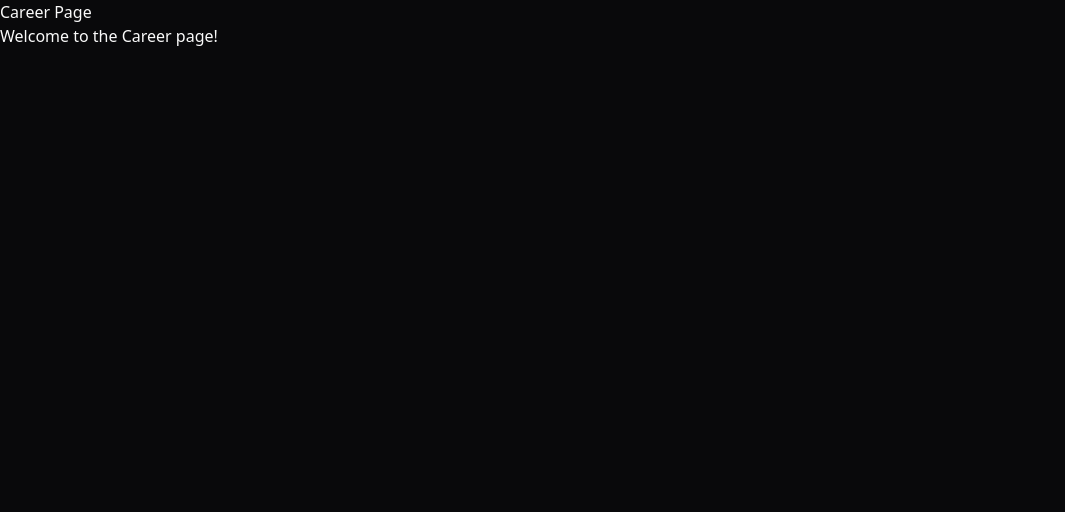
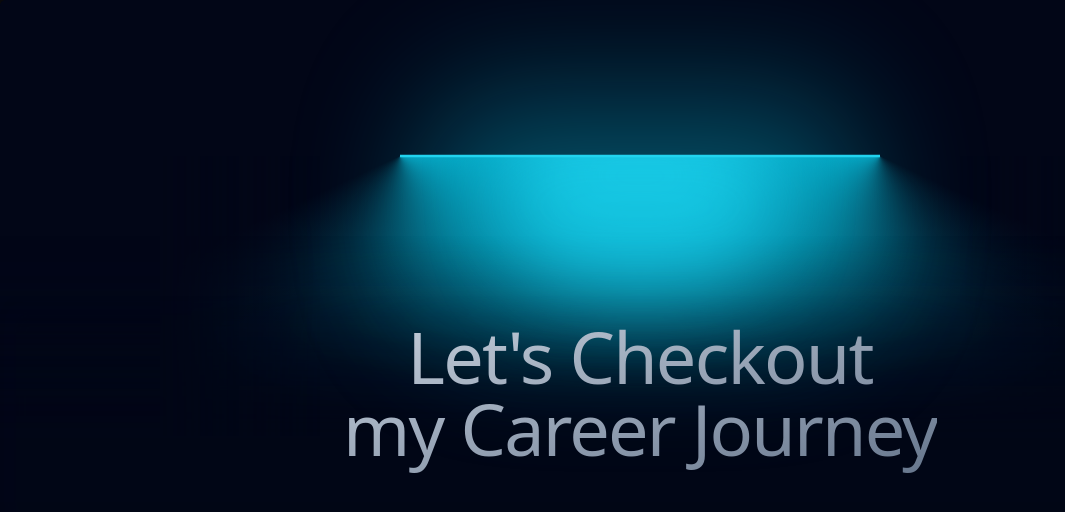
Before and after one commit to ravikr126/new-portfolio, a Next.js app: page /career in a window 1280 px wide. Shown: the top 512 px of the page, without its empty margins (0-1065 px from the left). Built offline with nearby package versions, Linux system fonts and the light colour scheme.

Commit message:
career page implement

```diff
--- a/app/career/page.tsx
+++ b/app/career/page.tsx
@@ -1,9 +1,23 @@
-// app/career/page.tsx
+"use client";
+import React from "react";
+import { motion } from "framer-motion";
+import { LampContainer } from "@/components/ui/Lamp";
+
 export default function CareerPage() {
-    return (
-        <div>
-            <h1>Career Page</h1>
-            <p>Welcome to the Career page!</p>
-        </div>
-    );
+  return (
+    <LampContainer>
+      <motion.h1
+        initial={{ opacity: 0.5, y: 100 }}
+        whileInView={{ opacity: 1, y: 0 }}
+        transition={{
+          delay: 0.3,
+          duration: 0.8,
+          ease: "easeInOut",
+        }}
+        className="mt-8 bg-gradient-to-br from-slate-300 to-slate-500 py-4 bg-clip-text text-center text-4xl font-medium tracking-tight text-transparent md:text-7xl"
+      >
+        Let's Checkout <br /> my Career Journey
+      </motion.h1>
+    </LampContainer>
+  );
 }
--- /dev/null
+++ b/components/ui/Lamp.tsx
@@ -0,0 +1,104 @@
+"use client";
+import React from "react";
+import { motion } from "framer-motion";
+import { cn } from "@/lib/utils";
+
+export function LampDemo() {
+  return (
+    <LampContainer>
+      <motion.h1
+        initial={{ opacity: 0.5, y: 100 }}
+        whileInView={{ opacity: 1, y: 0 }}
+        transition={{
+          delay: 0.3,
+          duration: 0.8,
+          ease: "easeInOut",
+        }}
+        className="mt-8 bg-gradient-to-br from-slate-300 to-slate-500 py-4 bg-clip-text text-center text-4xl font-medium tracking-tight text-transparent md:text-7xl"
+      >
+        Build lamps <br /> the right way
+      </motion.h1>
+    </LampContainer>
+  );
+}
+
+export const LampContainer = ({
+  children,
+  className,
+}: {
+  children: React.ReactNode;
+  className?: string;
+}) => {
+  return (
+    <div
+      className={cn(
+        "relative flex min-h-screen flex-col items-center justify-center overflow-hidden bg-slate-950 w-full rounded-md z-0",
+        className
+      )}
+    >
+      <div className="relative flex w-full flex-1 scale-y-125 items-center justify-center isolate z-0 ">
+        <motion.div
+          initial={{ opacity: 0.5, width: "15rem" }}
+          whileInView={{ opacity: 1, width: "30rem" }}
+          transition={{
+            delay: 0.3,
+            duration: 0.8,
+            ease: "easeInOut",
+          }}
+          style={{
+            backgroundImage: `conic-gradient(var(--conic-position), var(--tw-gradient-stops))`,
+          }}
+          className="absolute inset-auto right-1/2 h-56 overflow-visible w-[30rem] bg-gradient-conic from-cyan-500 via-transparent to-transparent text-white [--conic-position:from_70deg_at_center_top]"
+        >
+          <div className="absolute  w-[100%] left-0 bg-slate-950 h-40 bottom-0 z-20 [mask-image:linear-gradient(to_top,white,transparent)]" />
+          <div className="absolute  w-40 h-[100%] left-0 bg-slate-950  bottom-0 z-20 [mask-image:linear-gradient(to_right,white,transparent)]" />
+        </motion.div>
+        <motion.div
+          initial={{ opacity: 0.5, width: "15rem" }}
+          whileInView={{ opacity: 1, width: "30rem" }}
+          transition={{
+            delay: 0.3,
+            duration: 0.8,
+            ease: "easeInOut",
+          }}
+          style={{
+            backgroundImage: `conic-gradient(var(--conic-position), var(--tw-gradient-stops))`,
+          }}
+          className="absolute inset-auto left-1/2 h-56 w-[30rem] bg-gradient-conic from-transparent via-transparent to-cyan-500 text-white [--conic-position:from_290deg_at_center_top]"
+        >
+          <div className="absolute  w-40 h-[100%] right-0 bg-slate-950  bottom-0 z-20 [mask-image:linear-gradient(to_left,white,transparent)]" />
+          <div className="absolute  w-[100%] right-0 bg-slate-950 h-40 bottom-0 z-20 [mask-image:linear-gradient(to_top,white,transparent)]" />
+        </motion.div>
+        <div className="absolute top-1/2 h-48 w-full translate-y-12 scale-x-150 bg-slate-950 blur-2xl"></div>
+        <div className="absolute top-1/2 z-50 h-48 w-full bg-transparent opacity-10 backdrop-blur-md"></div>
+        <div className="absolute inset-auto z-50 h-36 w-[28rem] -translate-y-1/2 rounded-full bg-cyan-500 opacity-50 blur-3xl"></div>
+        <motion.div
+          initial={{ width: "8rem" }}
+          whileInView={{ width: "16rem" }}
+          transition={{
+            delay: 0.3,
+            duration: 0.8,
+            ease: "easeInOut",
+          }}
+          className="absolute inset-auto z-30 h-36 w-64 -translate-y-[6rem] rounded-full bg-cyan-400 blur-2xl"
+        ></motion.div>
+        <motion.div
+          initial={{ width: "15rem" }}
+          whileInView={{ width: "30rem" }}
+          transition={{
+            delay: 0.3,
+            duration: 0.8,
+            ease: "easeInOut",
+          }}
+          className="absolute inset-auto z-50 h-0.5 w-[30rem] -translate-y-[7rem] bg-cyan-400 "
+        ></motion.div>
+
+        <div className="absolute inset-auto z-40 h-44 w-full -translate-y-[12.5rem] bg-slate-950 "></div>
+      </div>
+
+      <div className="relative z-50 flex -translate-y-80 flex-col items-center px-5">
+        {children}
+      </div>
+    </div>
+  );
+};
--- /dev/null
+++ b/components/ui/TypewritterEffect.tsx
@@ -0,0 +1,187 @@
+"use client";
+
+import { cn } from "@/lib/utils";
+import { motion, stagger, useAnimate, useInView } from "framer-motion";
+import { useEffect } from "react";
+
+export const TypewriterEffect = ({
+  words,
+  className,
+  cursorClassName,
+}: {
+  words: {
+    text: string;
+    className?: string;
+  }[];
+  className?: string;
+  cursorClassName?: string;
+}) => {
+  // split text inside of words into array of characters
+  const wordsArray = words.map((word) => {
+    return {
+      ...word,
+      text: word.text.split(""),
+    };
+  });
+
+  const [scope, animate] = useAnimate();
+  const isInView = useInView(scope);
+  useEffect(() => {
+    if (isInView) {
+      animate(
+        "span",
+        {
+          display: "inline-block",
+          opacity: 1,
+          width: "fit-content",
+        },
+        {
+          duration: 0.3,
+          delay: stagger(0.1),
+          ease: "easeInOut",
+        }
+      );
+    }
+  }, [isInView]);
+
+  const renderWords = () => {
+    return (
+      <motion.div ref={scope} className="inline">
+        {wordsArray.map((word, idx) => {
+          return (
+            <div key={`word-${idx}`} className="inline-block">
+              {word.text.map((char, index) => (
+                <motion.span
+                  initial={{}}
+                  key={`char-${index}`}
+                  className={cn(
+                    `dark:text-white text-black opacity-0 hidden`,
+                    word.className
+                  )}
+                >
+                  {char}
+                </motion.span>
+              ))}
+              &nbsp;
+            </div>
+          );
+        })}
+      </motion.div>
+    );
+  };
+  return (
+    <div
+      className={cn(
+        "text-base sm:text-xl md:text-3xl lg:text-5xl font-bold text-center",
+        className
+      )}
+    >
+      {renderWords()}
+      <motion.span
+        initial={{
+          opacity: 0,
+        }}
+        animate={{
+          opacity: 1,
+        }}
+        transition={{
+          duration: 0.8,
+          repeat: Infinity,
+          repeatType: "reverse",
+        }}
+        className={cn(
+          "inline-block rounded-sm w-[4px] h-4 md:h-6 lg:h-10 bg-blue-500",
+          cursorClassName
+        )}
+      ></motion.span>
+    </div>
+  );
+};
+
+export const TypewriterEffectSmooth = ({
+  words,
+  className,
+  cursorClassName,
+}: {
+  words: {
+    text: string;
+    className?: string;
+  }[];
+  className?: string;
+  cursorClassName?: string;
+}) => {
+  // split text inside of words into array of characters
+  const wordsArray = words.map((word) => {
+    return {
+      ...word,
+      text: word.text.split(""),
+    };
+  });
+  const renderWords = () => {
+    return (
+      <div>
+        {wordsArray.map((word, idx) => {
+          return (
+            <div key={`word-${idx}`} className="inline-block">
+              {word.text.map((char, index) => (
+                <span
+                  key={`char-${index}`}
+                  className={cn(`dark:text-white text-black `, word.className)}
+                >
+                  {char}
+                </span>
+              ))}
+              &nbsp;
+            </div>
+          );
+        })}
+      </div>
+    );
+  };
+
+  return (
+    <div className={cn("flex space-x-1 my-6", className)}>
+      <motion.div
+        className="overflow-hidden pb-2"
+        initial={{
+          width: "0%",
+        }}
+        whileInView={{
+          width: "fit-content",
+        }}
+        transition={{
+          duration: 2,
+          ease: "linear",
+          delay: 1,
+        }}
+      >
+        <div
+          className="text-xs sm:text-base md:text-xl lg:text:3xl xl:text-5xl font-bold"
+          style={{
+            whiteSpace: "nowrap",
+          }}
+        >
+          {renderWords()}{" "}
+        </div>{" "}
+      </motion.div>
+      <motion.span
+        initial={{
+          opacity: 0,
+        }}
+        animate={{
+          opacity: 1,
+        }}
+        transition={{
+          duration: 0.8,
+
+          repeat: Infinity,
+          repeatType: "reverse",
+        }}
+        className={cn(
+          "block rounded-sm w-[4px]  h-4 sm:h-6 xl:h-12 bg-blue-500",
+          cursorClassName
+        )}
+      ></motion.span>
+    </div>
+  );
+};
```
